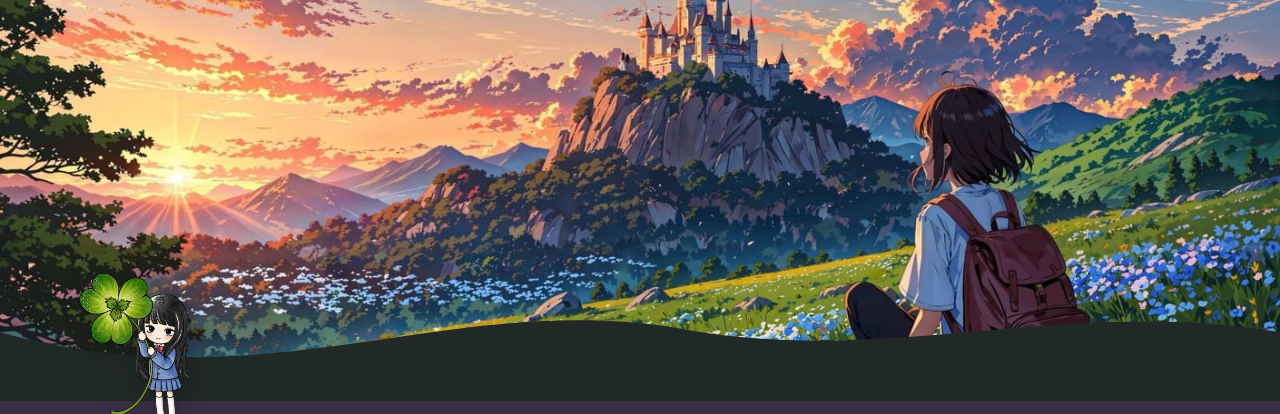
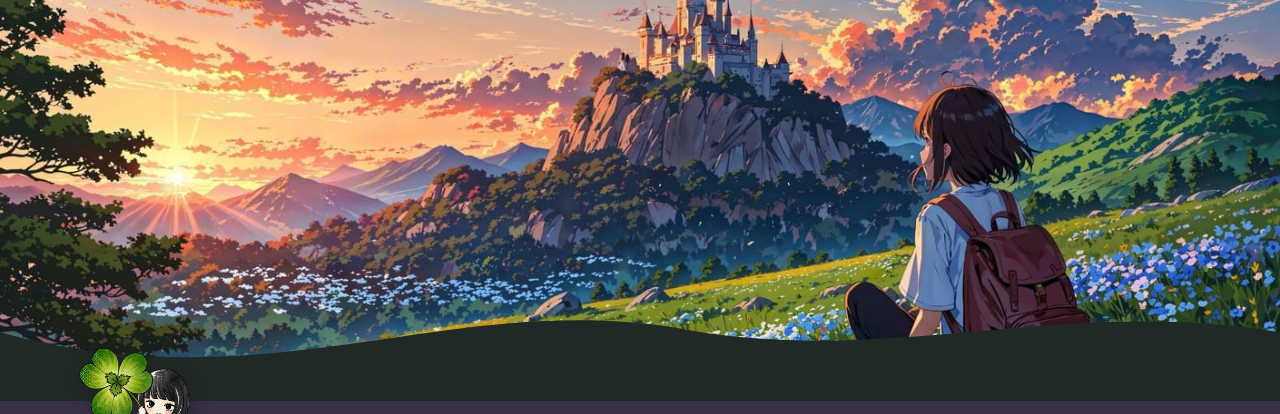
Before and after one commit to ayshaxh07-max/Ayeshah-Portfolio, a plain HTML site: page index.html in a window 1280 px wide. Shown: the top 414 px of the page. Drawn offline with Linux system fonts and the light colour scheme.

```diff
--- a/css/style.css
+++ b/css/style.css
@@ -94,7 +94,7 @@ h4 {
 
 .profile-avatar {
     position: absolute;
-    top: -130px;
+    top: -55px;
     left: 5px;
 
     z-index: 5;
```
